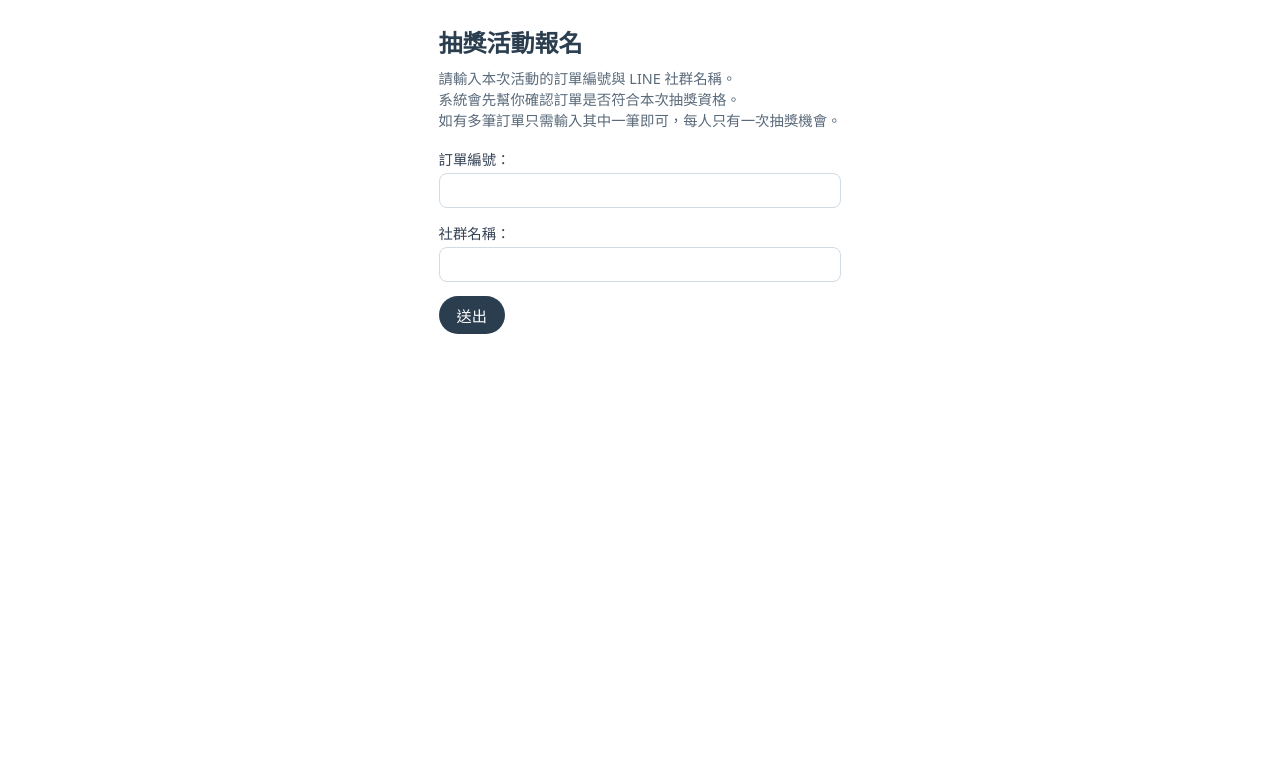
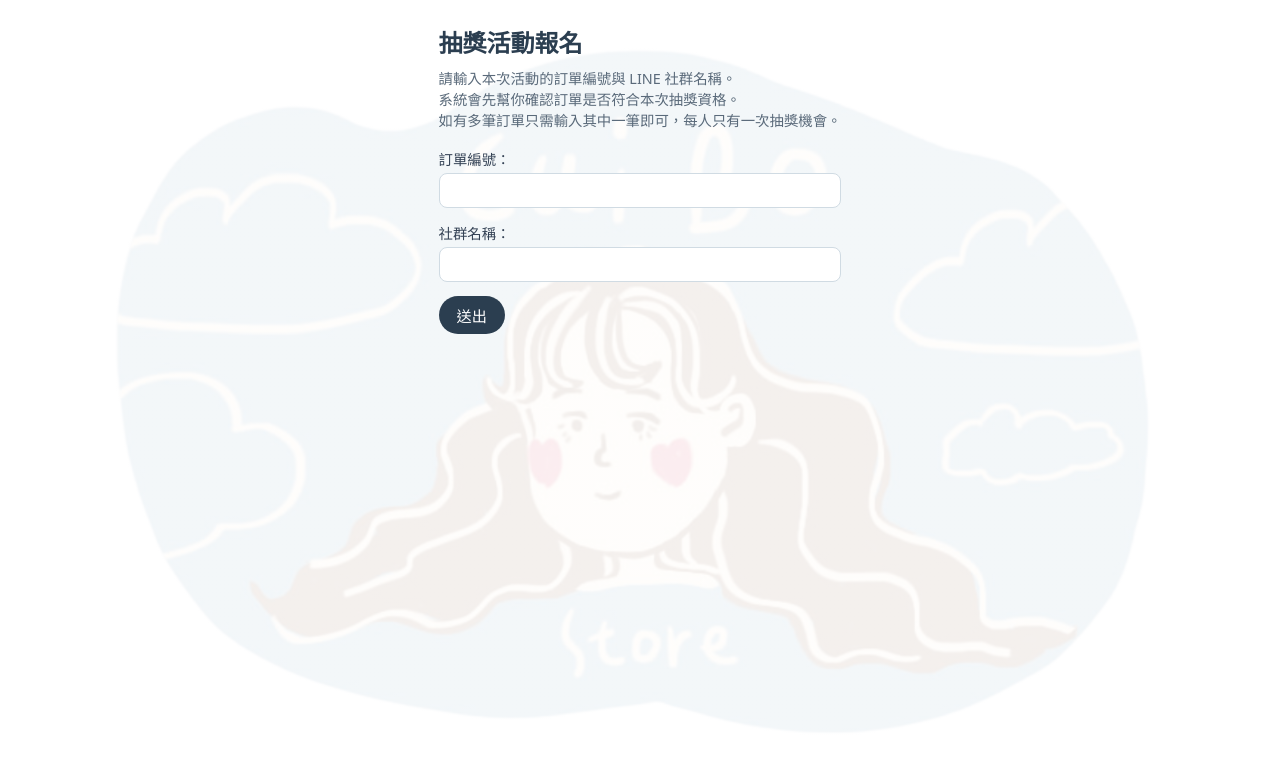
Before and after one commit to qwertyuiop246890-crypto/cuibo-lottery, a plain HTML site: page index.html in a window 1280 px wide. Drawn offline with Linux system fonts and the light colour scheme.

Commit message:
Update style.css

```diff
--- a/style.css
+++ b/style.css
@@ -15,7 +15,7 @@ body {
   /* ===== 背景圖片覆蓋 ===== */
   background-image:
     linear-gradient(to bottom, rgba(255,255,255,0.85), rgba(255,255,255,0.85)),
-    url("CuiBo.jpg");   /* ← 把檔名換掉即可 */
+    url("CuiBo.png");   /* ← 把檔名換掉即可 */
   background-size: cover;
   background-position: center;
   background-repeat: no-repeat;
```
